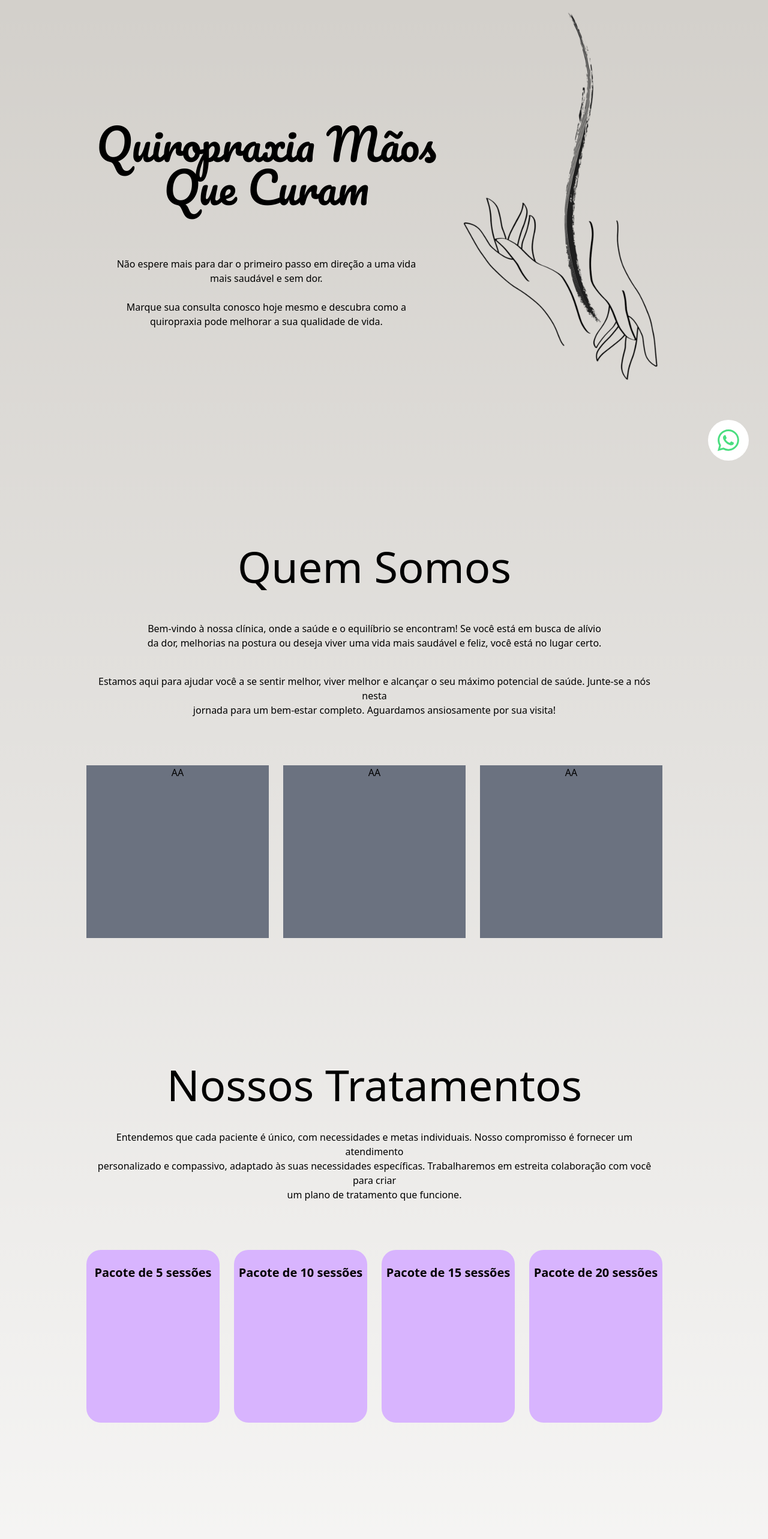
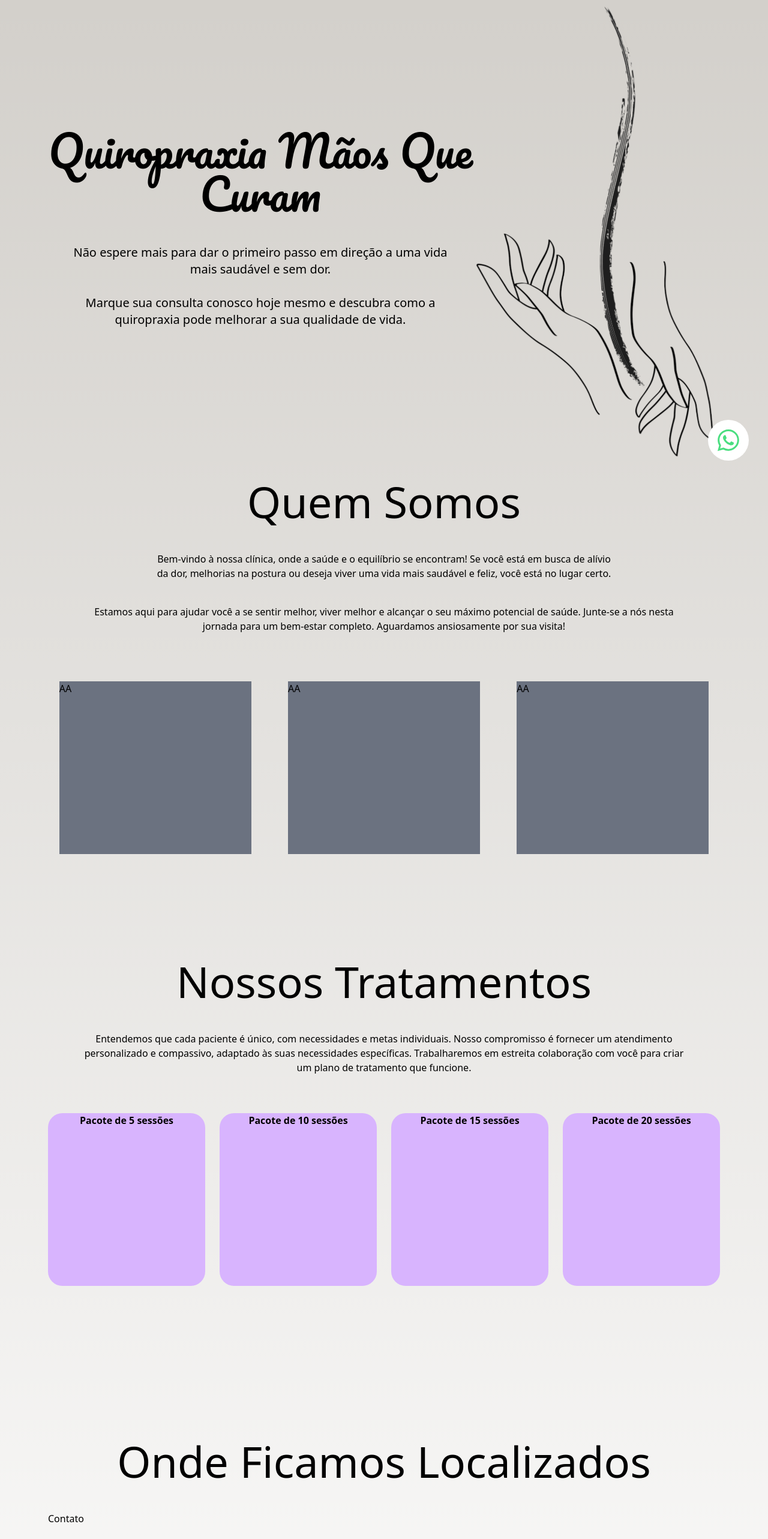
Before and after one commit to HenriqueBragaMoreira/clinica-maos-que-curam, a Next.js app: page / in a window 1280 px wide. Shown: the top 2566 px of the page at 60% size. Built offline with nearby package versions, Linux system fonts and the light colour scheme.

Commit message:
[refactored] a lot fixed bugs and UI design

```diff
--- a/src/pages/_document.tsx
+++ b/src/pages/_document.tsx
@@ -2,7 +2,8 @@ import { Html, Head, Main, NextScript } from 'next/document'
 
 export default function Document() {
   return (
-    <Html lang="en">
+    <Html lang="pt-BR">
+      <title>Quiropraxia Mãos que Curam</title>
       <Head />
       <body>
         <Main />
--- a/src/pages/index.tsx
+++ b/src/pages/index.tsx
@@ -1,87 +1,95 @@
-import Image from 'next/image'
-import logo from '../../public/logo.svg'
-import { BsWhatsapp } from 'react-icons/bs';
+import Image from "next/image";
+import logo from "../../public/logo.svg";
+import { BsWhatsapp } from "react-icons/bs";
 
 export default function Home() {
   return (
+    <div>
+      <header className="xl:mx-20 min-h-screen">
+        <div className="flex justify-around items-center">
+          <div className="flex flex-col text-center">
 
-
-    <div>
-      <main className='pl-36 pr-44 pt-3'>
-
-        <div className='flex h-screen'>
-          <div className=' pt-48 text-center pr-6'>
-            <h1 className=' pb-20 text-7xl font-cursive'>Quiropraxia Mãos Que Curam</h1>
-            <p>Não espere mais para dar o primeiro passo em direção a uma vida <br /> mais saudável e sem dor. </p> <br />
-            <p>Marque sua consulta conosco hoje mesmo e descubra como a <br /> quiropraxia pode melhorar a sua qualidade de vida.</p>
+            <h1 className="text-4xl 2xl:text-8xl md:text-6xl xl:text-7xl font-cursive">Quiropraxia Mãos Que Curam</h1>
+            <div className="mt-12">
+            <p className="text-xl mb-7">
+              Não espere mais para dar o primeiro passo em direção a uma vida<br/>
+               mais saudável e sem dor.
+            </p>
+            <p className="text-xl">
+              Marque sua consulta conosco hoje mesmo e descubra como a<br/>
+              quiropraxia pode melhorar a sua qualidade de vida.
+            </p>
+            </div>
           </div>
 
-          <div>
             <Image
               src={logo}
               alt="Picture of the author"
-              width={520}
-              height={720}
+              width={420}
+              height={620}
+              className="invisible hidden sm:visible md:block"
             />
+        </div>
+        <a
+          href="https://api.whatsapp.com/message/B76M6ZWBYLBZA1?autoload=1&app_absent=0"
+          target="_blank"
+        >
+          <div className=" fixed bottom-8 right-8 bg-white rounded-full p-4 hover:bg-green-400 text-green-400 hover:text-white ease-in duration-200">
+            <BsWhatsapp className=" text-4xl" />
           </div>
+        </a>
+      </header>
 
-          <a href="https://api.whatsapp.com/message/B76M6ZWBYLBZA1?autoload=1&app_absent=0" target='_blank'>
-            <div className=' fixed bottom-8 right-8 bg-white rounded-full p-4 hover:bg-green-400 text-green-400 hover:text-white ease-in duration-200'>
-              <BsWhatsapp className=' text-4xl'/>
-            </div>
-          </a>
-
+      <main className="px-20 min-h-screen">
+        <div className="text-center">
+        <h1 className="text-4xl 2xl:text-8xl md:text-6xl xl:text-7xl mb-12">Quem Somos</h1>
+        <p className="mb-10">
+          Bem-vindo à nossa clínica, onde a saúde e o equilíbrio se encontram!
+          Se você está em busca de alívio <br /> da dor, melhorias na postura ou
+          deseja viver uma vida mais saudável e feliz, você está no lugar certo.
+        </p>
+        <p className="mb-20">
+          Estamos aqui para ajudar você a se sentir melhor, viver melhor e
+          alcançar o seu máximo potencial de saúde. Junte-se a nós nesta <br />{" "}
+          jornada para um bem-estar completo. Aguardamos ansiosamente por sua
+          visita!
+        </p>
         </div>
 
-        <div className='text-center h-screen'>
-          <h1 className=' pt-24 text-7xl'>Quem Somos</h1>
-          <p className=' pt-14'>Bem-vindo à nossa clínica, onde a saúde e o equilíbrio se encontram! Se você está em busca de alívio <br /> da dor, melhorias na postura ou deseja viver uma vida mais saudável e feliz, você está no lugar certo.</p>
-          <p className=' pt-10'>Estamos aqui para ajudar você a se sentir melhor, viver melhor e alcançar o seu máximo potencial de saúde. Junte-se a nós nesta <br /> jornada para um bem-estar completo. Aguardamos ansiosamente por sua visita!</p>
+        <div className="flex justify-around flex-col items-center sm:flex-row sm:items-center gap-6">
+          <div className="bg-gray-500 w-80 h-72">AA</div>
+          <div className="bg-gray-500 w-80 h-72">AA</div>
+          <div className="bg-gray-500 w-80 h-72">AA</div>
+        </div>
+      </main>
 
-          <div className='flex justify-between items-center'>
-            <div className=' mt-20 bg-gray-500 w-80 mr-6 h-72'>
-              AA
-            </div>
-            <div className=' mt-20 bg-gray-500 w-80 mr-6 h-72'>
-              AA
-            </div>
-            <div className=' mt-20 bg-gray-500 w-80 h-72'>
-              AA
-            </div>
-          </div>
+      <div className="px-20 min-h-screen text-center">
+        <h1 className="text-4xl 2xl:text-8xl md:text-6xl xl:text-7xl mb-12">Nossos Tratamentos</h1>
+        <p className="mb-16">
+          Entendemos que cada paciente é único, com necessidades e metas
+          individuais. Nosso compromisso é fornecer um atendimento <br />{" "}
+          personalizado e compassivo, adaptado às suas necessidades específicas.
+          Trabalharemos em estreita colaboração com você para criar <br /> um
+          plano de tratamento que funcione.
+        </p>
+        <div className="flex justify-around flex-col items-center lg:flex-row sm:items-center gap-6">
+          <div className="bg-purple-300 w-72 h-72 rounded-3xl font-bold">Pacote de 5 sessões</div>
+          <div className="bg-purple-300 w-72 h-72 rounded-3xl font-bold">Pacote de 10 sessões</div>
+          <div className="bg-purple-300 w-72 h-72 rounded-3xl font-bold">Pacote de 15 sessões</div>
+          <div className="bg-purple-300 w-72 h-72 rounded-3xl font-bold">Pacote de 20 sessões</div>
+        </div>
+      </div>
 
-        </div>
-
-        <div className='text-center h-screen'>
-          <h1 className=' pt-40 text-7xl pb-10'>Nossos Tratamentos</h1>
-          <p>Entendemos que cada paciente é único, com necessidades e metas individuais. Nosso compromisso é fornecer um atendimento <br /> personalizado e compassivo, adaptado às suas necessidades específicas. Trabalharemos em estreita colaboração com você para criar <br /> um plano de tratamento que funcione.</p>
-          <div className='flex justify-between items-center'>
-            <div className='pt-6 mt-20 bg-purple-300 w-72 mr-6 h-72 rounded-3xl font-bold text-xl'>
-              Pacote de 5 sessões
-            </div>
-            <div className='pt-6 mt-20 bg-purple-300 w-72 mr-6 h-72 rounded-3xl font-bold text-xl'>
-              Pacote de 10 sessões
-            </div>
-            <div className='pt-6 mt-20 bg-purple-300 w-72 mr-6 h-72 rounded-3xl font-bold text-xl'>
-              Pacote de 15 sessões
-            </div>
-            <div className='pt-6 mt-20 bg-purple-300 w-72 h-72 rounded-3xl font-bold text-xl'>
-              Pacote de 20 sessões
-            </div>
+      <div className="px-20 min-h-screen">
+        <h1 className="text-4xl 2xl:text-8xl md:text-6xl xl:text-7xl mb-12 text-center">Onde Ficamos Localizados</h1>
+        <div>
+          <div>
+            <p>Contato</p>
           </div>
         </div>
+      </div>
 
-        <div className='text-center h-screen'>
-          <h1 className=' pt-40 text-7xl pb-10'>Onde Ficamos Localizados</h1>
-          <div className='flex'>
-            <div className=' mt-20 bg-purple-300 w-96 mr-6 h-96 rounded-3xl'>
-              <p className='pt-6 font-bold text-xl'>Contato</p>
-            </div>
-          </div>
-        </div>
-
-      </main>
-      <footer className=' mt-16 bg-black w-full h-10 text-white text-center'>Desenvolved by braga</footer>
+      <footer className="bg-slate-500 text-center text-white">Desenvolved by braga</footer>
     </div>
-  )
+  );
 }
```
